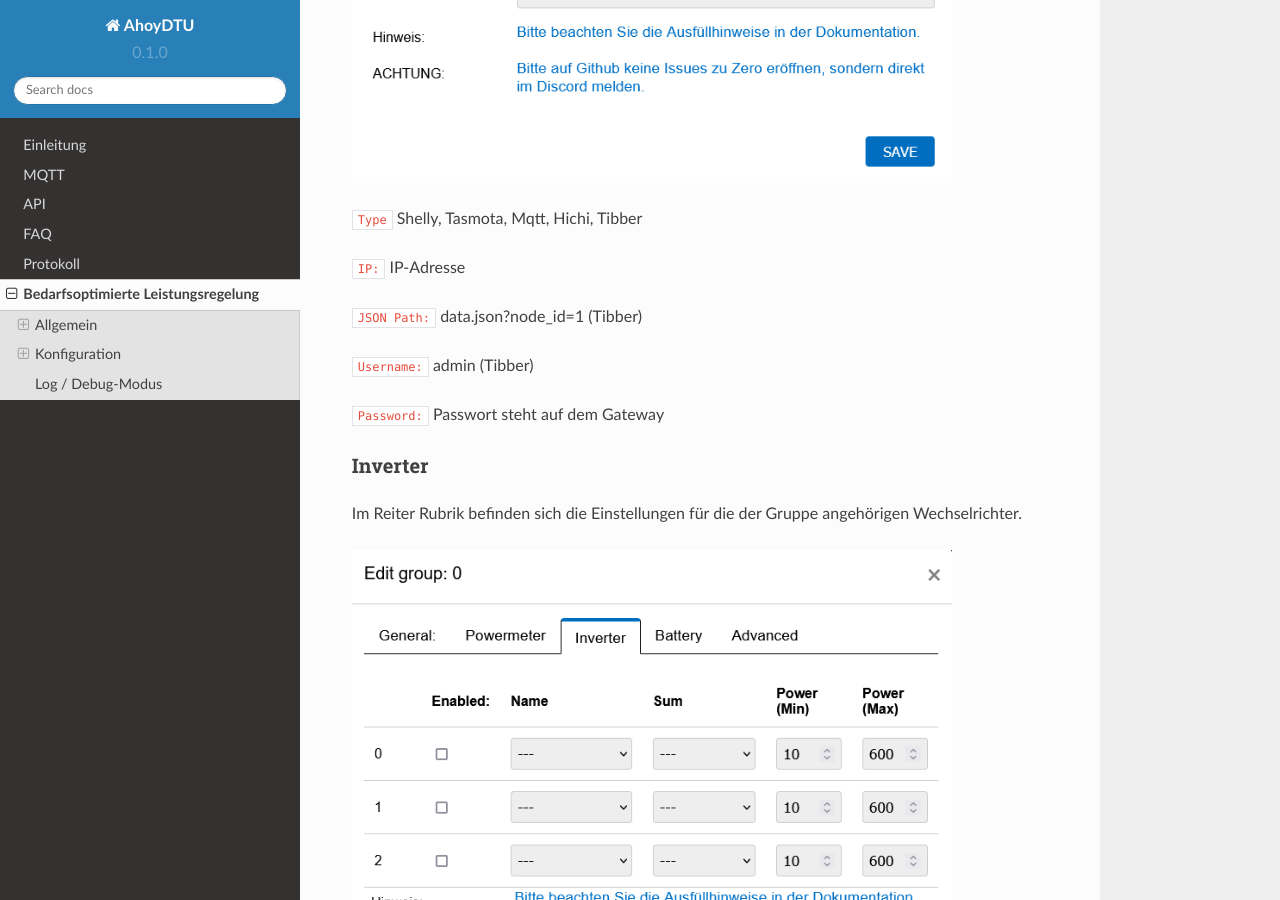
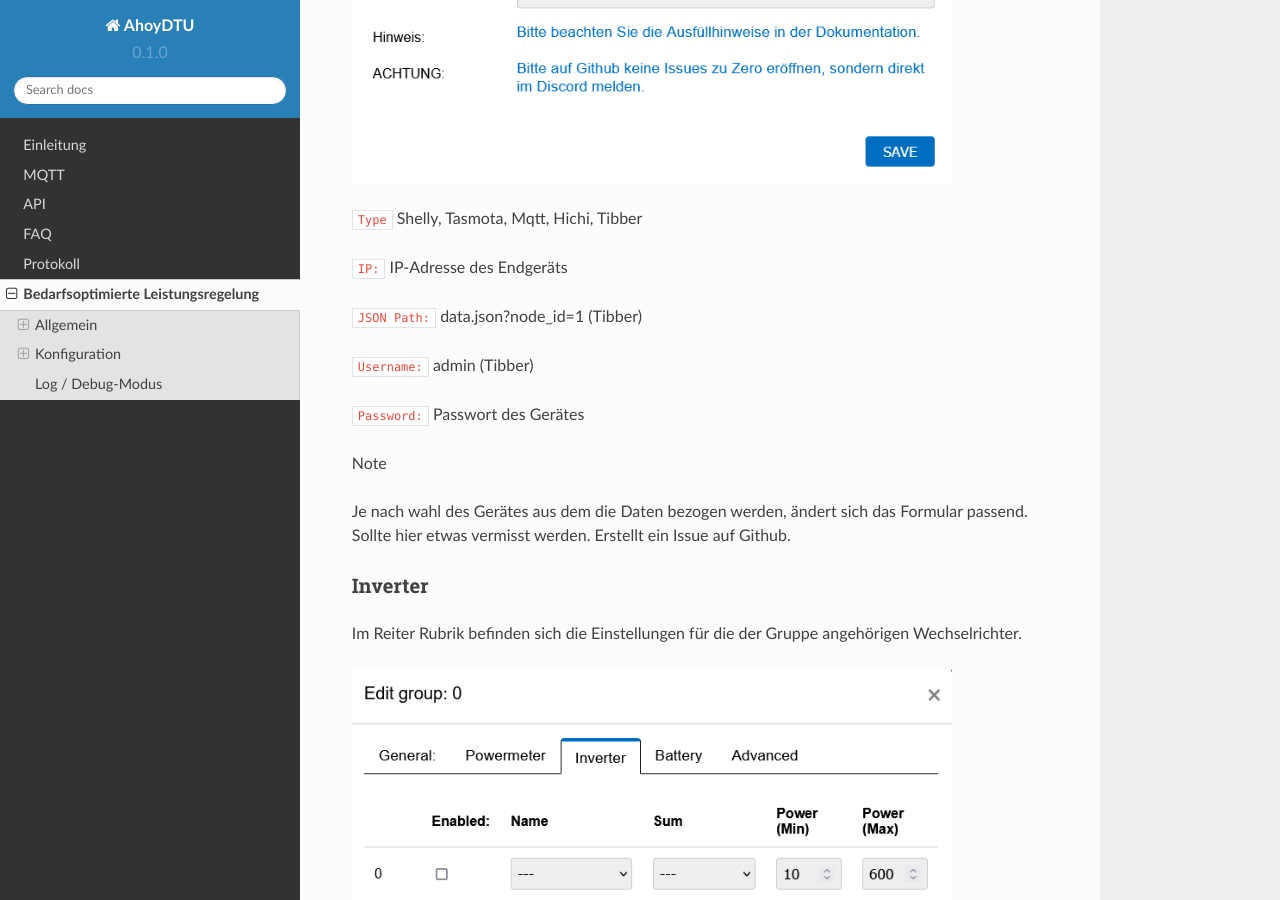
Before and after one commit to lumapu/ahoy_docs, a Sphinx documentation site: the page built from docs/source/zeroExport.rst, in a window 1280 px wide and 900 px high, scrolled down 3083 px. Built offline with Sphinx 7.4.7 and the Read the Docs theme 2.0.0, drawn with Linux system fonts in a browser that asks for light colours.

Commit message:
Update zeroExport.rst

```diff
--- a/docs/source/zeroExport.rst
+++ b/docs/source/zeroExport.rst
@@ -89,13 +89,18 @@ Mögliche Schnittstellen:
 
 ``Type`` Shelly, Tasmota, Mqtt, Hichi, Tibber
 
-``IP:`` IP-Adresse
+``IP:`` IP-Adresse des Endgeräts
 
 ``JSON Path:`` data.json?node_id=1 (Tibber)
 
 ``Username:`` admin (Tibber)
 
-``Password:`` Passwort steht auf dem Gateway
+``Password:`` Passwort des Gerätes
+
+Note
+
+Je nach wahl des Gerätes aus dem die Daten bezogen werden, ändert sich das Formular passend.
+Sollte hier etwas vermisst werden. Erstellt ein Issue auf Github.
 
 
 
```
